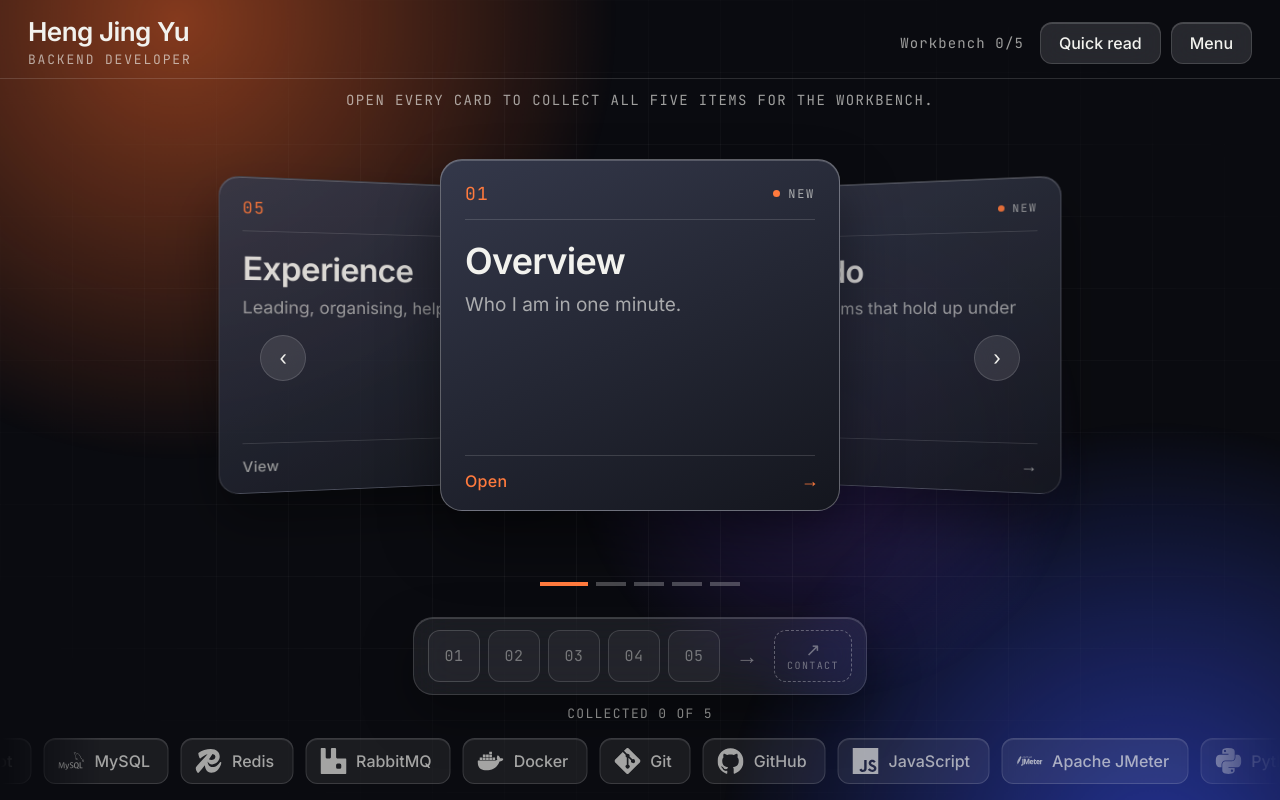
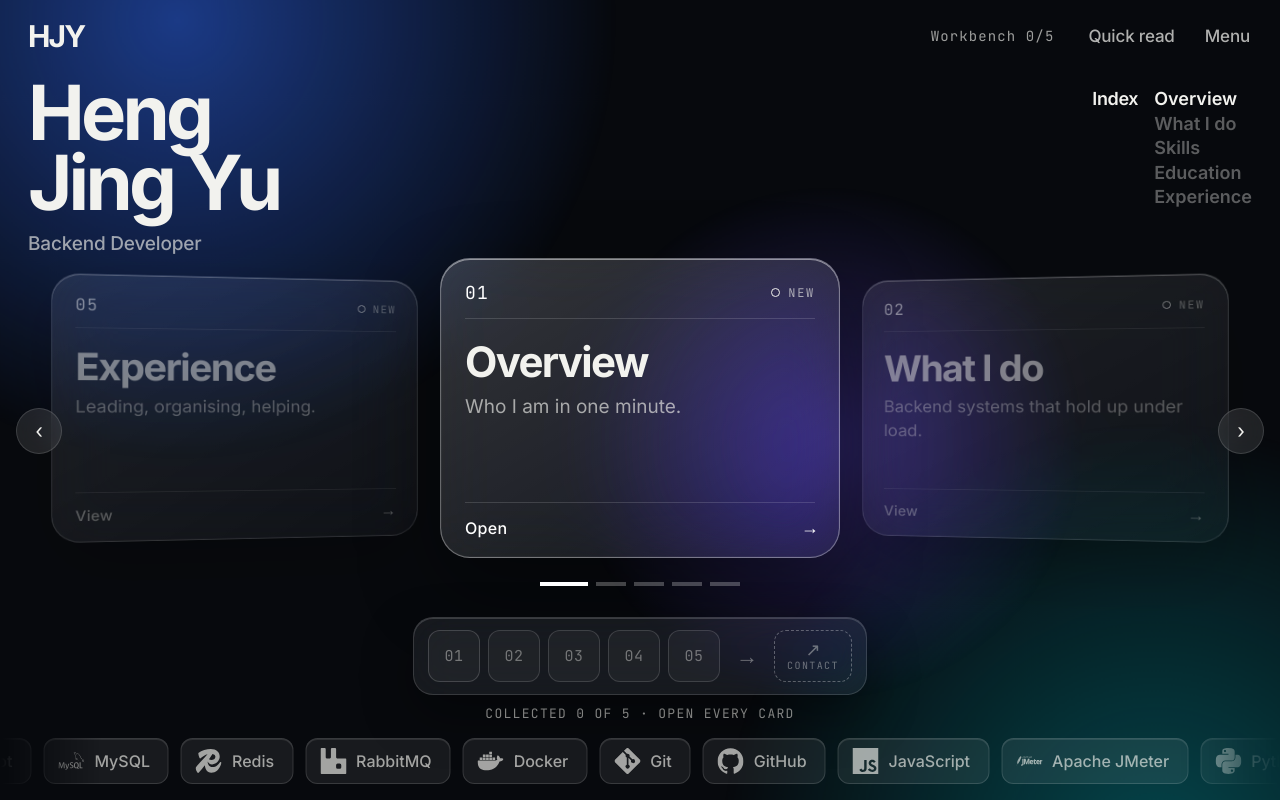
Before and after one commit to jingyu09/Portfolio-JingYu, a React (Vite) app: page / in a window 1280 px wide. Built offline with nearby package versions, Linux system fonts and the light colour scheme.

Commit message:
Make the website better

```diff
--- a/src/App.css
+++ b/src/App.css
@@ -1,13 +1,13 @@
 :root {
-  --bg: #0a0b10;
+  --bg: #07090d;
   --ink: #f2f2ee;
   --muted: rgba(242, 242, 238, 0.64);
   --line: rgba(255, 255, 255, 0.14);
-  --accent: #ff7a3d;
+  --accent: #ffffff;
   --glass: rgba(255, 255, 255, 0.07);
   --glass-strong: rgba(255, 255, 255, 0.12);
   --faint: rgba(242, 242, 238, 0.4);
-  --accent-ink: #160d07;
+  --accent-ink: #0b0c10;
   --font: "Inter", "Helvetica Neue", Helvetica, Arial, "PingFang SC", "Microsoft YaHei", system-ui, sans-serif;
   --mono: "JetBrains Mono", ui-monospace, "SF Mono", Menlo, Consolas, monospace;
 }
@@ -72,16 +72,15 @@ a {
   justify-content: space-between;
   gap: 12px;
   padding: 18px 28px 10px;
-  border-bottom: 1px solid var(--line);
-  margin: 0 0 4px;
+  margin: 0;
 }
 
 .brand-name {
   display: block;
-  font-size: 26px;
-  font-weight: 600;
-  letter-spacing: -0.02em;
-  line-height: 1.1;
+  font-size: 30px;
+  font-weight: 700;
+  letter-spacing: -0.06em;
+  line-height: 1;
 }
 
 .brand-role {
@@ -97,7 +96,7 @@ a {
 .topbar-actions {
   display: flex;
   align-items: center;
-  gap: 10px;
+  gap: 26px;
 }
 
 .progress-pill {
@@ -110,27 +109,20 @@ a {
 
 .pill-btn {
   white-space: nowrap;
-  border: 1px solid var(--line);
-  background: var(--glass-strong);
-  -webkit-backdrop-filter: blur(16px) saturate(160%);
-  backdrop-filter: blur(16px) saturate(160%);
-  box-shadow: inset 0 1px 0 rgba(255, 255, 255, 0.16);
+  border: 0;
+  background: none;
   color: var(--ink);
-  font-size: 16px;
+  opacity: 0.72;
+  font-size: 17px;
   font-weight: 500;
-  padding: 10px 18px;
-  border-radius: 12px;
+  letter-spacing: -0.01em;
+  padding: 8px 2px;
   cursor: pointer;
-  transition: background 0.2s ease, transform 0.12s ease, border-color 0.2s ease;
+  transition: opacity 0.2s ease;
 }
 
 .pill-btn:hover {
-  background: rgba(255, 255, 255, 0.2);
-  border-color: rgba(255, 255, 255, 0.3);
-}
-
-.pill-btn:active {
-  transform: translateY(1px);
+  opacity: 1;
 }
 
 .stage {
@@ -141,8 +133,9 @@ a {
 }
 
 .stage-hint {
-  margin: 8px 16px 0;
-  text-align: center;
+  display: none;
+  margin: 14px 28px 0;
+  text-align: left;
   font-family: var(--mono);
   font-size: 14px;
   letter-spacing: 0.1em;
@@ -150,10 +143,99 @@ a {
   color: var(--muted);
 }
 
+.hero {
+  display: grid;
+  grid-template-columns: minmax(0, 1fr) auto;
+  align-items: start;
+  gap: 4px 40px;
+  padding: 14px 28px 0;
+}
+
+.hero-title {
+  margin: 0;
+  font-size: clamp(44px, min(7vw, 9.5svh), 92px);
+  line-height: 0.92;
+  font-weight: 700;
+  letter-spacing: -0.05em;
+}
+
+.hero-role {
+  grid-column: 1;
+  margin: 10px 0 0;
+  font-size: 19px;
+  font-weight: 500;
+  letter-spacing: -0.01em;
+  color: var(--muted);
+}
+
+.hero-index {
+  grid-column: 2;
+  grid-row: 1 / span 2;
+  display: flex;
+  gap: 16px;
+  padding-top: 10px;
+  font-size: 18px;
+  letter-spacing: -0.02em;
+}
+
+.hero-index-label {
+  font-weight: 600;
+}
+
+.hero-index ul {
+  list-style: none;
+  margin: 0;
+  padding: 0;
+  display: grid;
+  gap: 2px;
+}
+
+.hero-index button {
+  background: none;
+  border: 0;
+  padding: 0;
+  font: inherit;
+  font-weight: 600;
+  text-align: left;
+  line-height: 1.25;
+  color: rgba(242, 242, 238, 0.36);
+  cursor: pointer;
+  transition: color 0.25s ease;
+}
+
+.hero-index button.seen {
+  color: rgba(242, 242, 238, 0.62);
+}
+
+.hero-index button.on,
+.hero-index button:hover {
+  color: var(--ink);
+}
+
 .dock {
   display: flex;
   justify-content: center;
   padding: 22px 12px 6px;
+}
+
+@media (max-width: 760px) {
+  .hero {
+    grid-template-columns: 1fr;
+    padding: 6px 16px 0;
+  }
+
+  .hero-index {
+    display: none;
+  }
+
+  .hero-title {
+    font-size: 46px;
+  }
+
+  .hero-role {
+    margin-top: 6px;
+    font-size: 16px;
+  }
 }
 
 @media (max-width: 560px) {
@@ -166,8 +248,7 @@ a {
   }
 
   .brand-name {
-    font-size: 21px;
-    white-space: nowrap;
+    font-size: 26px;
   }
 
   .progress-pill {
@@ -180,16 +261,14 @@ a {
   }
 
   .pill-btn {
-    font-size: 15px;
-    padding: 8px 13px;
+    font-size: 16px;
   }
 
   .topbar-actions {
-    gap: 8px;
+    gap: 20px;
   }
 
   .stage-hint {
-    font-size: 12px;
-    margin-bottom: 8px;
+    display: none;
   }
 }
--- a/src/App.jsx
+++ b/src/App.jsx
@@ -108,8 +108,12 @@ export default function App() {
       <div className="app">
         <header className="topbar">
           <div className="brand">
-            <span className="brand-name">{profile.name}</span>
-            <span className="brand-role">{profile.role}</span>
+            <span className="brand-name" aria-label={profile.name}>
+              {profile.name
+                .split(" ")
+                .map((word) => word[0])
+                .join("")}
+            </span>
           </div>
           <div className="topbar-actions">
             <span className="progress-pill" aria-live="polite">
@@ -125,6 +129,29 @@ export default function App() {
         </header>
 
         <main className="stage">
+          <section className="hero">
+            <h1 className="hero-title">
+              {profile.name.split(" ")[0]}
+              <br />
+              {profile.name.split(" ").slice(1).join(" ")}
+            </h1>
+            <p className="hero-role">{profile.role}</p>
+            <nav className="hero-index" aria-label="Sections">
+              <span className="hero-index-label">Index</span>
+              <ul>
+                {sections.map((section, i) => (
+                  <li key={section.id}>
+                    <button
+                      className={`${i === index ? "on" : ""}${viewed[section.id] ? " seen" : ""}`}
+                      onClick={() => setIndex(i)}
+                    >
+                      {section.title}
+                    </button>
+                  </li>
+                ))}
+              </ul>
+            </nav>
+          </section>
           <p className="stage-hint">
             {ready
               ? "All five items collected. Time to craft!"
--- a/src/components/Background.css
+++ b/src/components/Background.css
@@ -17,14 +17,14 @@
 .bg-glow.g1 {
   top: -38vmax;
   left: -26vmax;
-  background: radial-gradient(circle, rgba(255, 106, 44, 0.5) 0%, rgba(255, 106, 44, 0) 62%);
+  background: radial-gradient(circle, rgba(48, 108, 255, 0.5) 0%, rgba(48, 108, 255, 0) 62%);
   animation: glow-a 38s ease-in-out infinite alternate;
 }
 
 .bg-glow.g2 {
   bottom: -44vmax;
   right: -30vmax;
-  background: radial-gradient(circle, rgba(58, 84, 255, 0.55) 0%, rgba(58, 84, 255, 0) 62%);
+  background: radial-gradient(circle, rgba(0, 190, 200, 0.34) 0%, rgba(0, 190, 200, 0) 62%);
   animation: glow-b 46s ease-in-out infinite alternate;
 }
 
@@ -33,7 +33,7 @@
   left: 42%;
   width: 46vmax;
   height: 46vmax;
-  background: radial-gradient(circle, rgba(122, 76, 255, 0.28) 0%, rgba(122, 76, 255, 0) 62%);
+  background: radial-gradient(circle, rgba(110, 80, 255, 0.34) 0%, rgba(110, 80, 255, 0) 62%);
   animation: glow-c 52s ease-in-out infinite alternate;
 }
 
@@ -56,6 +56,7 @@
 }
 
 .bg-grid {
+  display: none;
   position: absolute;
   inset: 0;
   background-image: linear-gradient(rgba(255, 255, 255, 0.045) 1px, transparent 1px),
--- a/src/components/Carousel.css
+++ b/src/components/Carousel.css
@@ -3,7 +3,7 @@
   flex: 1;
   min-height: 0;
   overflow-x: clip;
-  --card-h: clamp(320px, 44svh, 400px);
+  --card-h: clamp(250px, calc(100svh - 500px), 400px);
   --card-w: min(80vw, 400px);
   touch-action: none;
   cursor: grab;
@@ -174,11 +174,11 @@
 }
 
 .nav.prev {
-  left: max(10px, calc(50% - 380px));
+  left: 16px;
 }
 
 .nav.next {
-  right: max(10px, calc(50% - 380px));
+  right: 16px;
 }
 
 .dots {
@@ -213,10 +213,44 @@
   background-color: var(--accent);
 }
 
+/* visionOS-style glass: light translucent fill, bright top edge, soft deep shadow. */
+.card {
+  background: linear-gradient(150deg, rgba(255, 255, 255, 0.18), rgba(255, 255, 255, 0.06));
+  border: 1px solid rgba(255, 255, 255, 0.2);
+  border-radius: 30px;
+  box-shadow: inset 0 1px 0 rgba(255, 255, 255, 0.45), inset 0 0 0 0.5px rgba(255, 255, 255, 0.08),
+    0 30px 80px rgba(0, 0, 0, 0.4);
+}
+
+.card.is-near {
+  -webkit-backdrop-filter: blur(28px) saturate(170%);
+  backdrop-filter: blur(28px) saturate(170%);
+}
+
+.card.is-center {
+  border-color: rgba(255, 255, 255, 0.34);
+}
+
+.card h3 {
+  font-size: 42px;
+  font-weight: 700;
+  letter-spacing: -0.04em;
+  line-height: 1;
+}
+
+.chip::before {
+  background: transparent;
+  border: 1.5px solid var(--ink);
+}
+
+.chip-seen::before {
+  background: var(--ink);
+}
+
 @media (max-width: 640px) {
   .carousel {
     --card-w: min(64vw, 300px);
-    --card-h: clamp(250px, 31svh, 300px);
+    --card-h: clamp(240px, calc(100svh - 430px), 300px);
   }
 
   .card {
@@ -230,7 +264,7 @@
 
   .card h3 {
     margin-top: 8px;
-    font-size: 28px;
+    font-size: 34px;
   }
 
   .card p {
--- a/src/components/Carousel.jsx
+++ b/src/components/Carousel.jsx
@@ -30,28 +30,29 @@ export default function Carousel({ items, index, onChange, viewed, onOpen, openI
 
   const cardWidth = () => (cardRefs.current[0] ? cardRefs.current[0].offsetWidth : 340);
 
+  const step = () => {
+    const w = cardWidth();
+    return w + (w < 300 ? 14 : 30);
+  };
+
+  // Cards sit side by side with a gap (they never overlap), so every card can be real
+  // translucent glass. Only the cards near the centre get the live blur.
   const paint = () => {
-    const cardW = cardWidth();
-    const radius = cardW * 1.2;
-    const theta = 0.55;
+    const gap = step();
     cardRefs.current.forEach((el, i) => {
       if (!el) return;
       const d = wrap(i - s.pos + n / 2, n) - n / 2;
       const abs = Math.abs(d);
-      const a = Math.max(-1.6, Math.min(1.6, d * theta));
-      const x = Math.sin(a) * radius;
-      const z = (Math.cos(a) - 1) * radius * 0.9;
-      const rot = -a * 36;
-      // Only the two neighbours stay visible; cards further away fade out completely,
-      // so the text of overlapping cards never shows through each other.
-      const opacity = abs <= 1 ? 1 - abs * 0.12 : Math.max(0, 0.88 * (2 - abs));
-      el.style.transform = `translate(-50%, -50%) translate3d(${x}px, 0, ${z}px) rotateY(${rot}deg) scale(${
-        1 - Math.min(abs, 3) * 0.09
-      })`;
+      const c = Math.max(-2.2, Math.min(2.2, d));
+      const opacity = abs <= 1 ? 1 - abs * 0.5 : Math.max(0, 0.5 * (2 - abs));
+      el.style.transform = `translate(-50%, -50%) translate3d(${c * gap}px, 0, ${
+        -Math.min(abs, 2) * 90
+      }px) rotateY(${-Math.max(-1, Math.min(1, d)) * 12}deg) scale(${1 - Math.min(abs, 2) * 0.06})`;
       el.style.opacity = String(opacity);
       el.style.zIndex = String(100 - Math.round(abs * 10));
       el.style.pointerEvents = abs > 1.6 ? "none" : "auto";
       el.classList.toggle("is-center", abs < 0.5);
+      el.classList.toggle("is-near", abs < 1.6);
     });
   };
 
@@ -120,7 +121,7 @@ export default function Carousel({ items, index, onChange, viewed, onOpen, openI
     return () => window.removeEventListener("keydown", onKey);
   }, [active, index, n, onChange]);
 
-  const spacing = () => cardWidth() * 0.55;
+  const spacing = () => step();
 
   const onPointerDown = (event) => {
     if (event.button > 0) return;
--- a/src/components/ContactTicket.css
+++ b/src/components/ContactTicket.css
@@ -99,7 +99,7 @@
 }
 
 .contact-list a {
-  color: #c2410c;
+  color: #14161c;
   font-weight: 600;
   overflow-wrap: anywhere;
 }
@@ -164,8 +164,8 @@
 
 .stub-ui input:focus,
 .stub-ui textarea:focus {
-  outline: 3px solid rgba(255, 122, 61, 0.4);
-  border-color: var(--accent);
+  outline: 3px solid rgba(20, 22, 28, 0.16);
+  border-color: #14161c;
 }
 
 .stub-ui input.invalid {
@@ -208,9 +208,9 @@
 }
 
 .tear-handle.ready {
-  background: var(--accent);
-  border: 1px solid var(--accent);
-  color: var(--accent-ink);
+  background: #14161c;
+  border: 1px solid #14161c;
+  color: #f3f3ef;
   cursor: grab;
   animation: handle-pulse 1.8s ease-in-out infinite;
 }
@@ -229,7 +229,7 @@
   align-self: center;
   background: none;
   border: none;
-  color: #c2410c;
+  color: #14161c;
   font-size: 15px;
   text-decoration: underline;
   cursor: pointer;
--- a/src/components/ContactTicket.jsx
+++ b/src/components/ContactTicket.jsx
@@ -167,7 +167,7 @@ export default function ContactTicket({ onClose }) {
           value={rating}
           onChange={setRating}
           labels={RATING_LABELS}
-          activeColor="#ff7a3d"
+          activeColor="#14161c"
           idleColor="#cfcdc6"
           tipColor="#14161c"
           tipTextColor="#f3f3ef"
--- a/src/components/IntroSplash.css
+++ b/src/components/IntroSplash.css
@@ -9,8 +9,8 @@
   padding: 24px;
   text-align: left;
   cursor: pointer;
-  background: radial-gradient(60vmax 60vmax at 12% 0%, rgba(255, 106, 44, 0.5), rgba(255, 106, 44, 0) 70%),
-    radial-gradient(70vmax 70vmax at 100% 100%, rgba(58, 84, 255, 0.45), rgba(58, 84, 255, 0) 70%), #090a0f;
+  background: radial-gradient(60vmax 60vmax at 12% 0%, rgba(48, 108, 255, 0.5), rgba(48, 108, 255, 0) 70%),
+    radial-gradient(70vmax 70vmax at 100% 100%, rgba(0, 190, 200, 0.32), rgba(0, 190, 200, 0) 70%), #07090d;
   transition: opacity 0.5s ease;
 }
 
@@ -29,7 +29,7 @@
   font-size: 14px;
   letter-spacing: 0.22em;
   text-transform: uppercase;
-  color: var(--accent);
+  color: var(--muted);
 }
 
 .intro-name {
--- a/src/components/PixelMenu.css
+++ b/src/components/PixelMenu.css
@@ -40,11 +40,11 @@
 }
 
 .sm-layer-1 {
-  background: var(--accent);
+  background: rgba(255, 255, 255, 0.16);
 }
 
 .sm-layer-2 {
-  background: #2a3bd6;
+  background: rgba(255, 255, 255, 0.09);
 }
 
 .sm-panel {
--- a/src/components/SectionModal.css
+++ b/src/components/SectionModal.css
@@ -110,7 +110,7 @@
 }
 
 .solid-btn:hover {
-  box-shadow: 0 8px 24px rgba(255, 122, 61, 0.4);
+  box-shadow: 0 8px 24px rgba(255, 255, 255, 0.22);
 }
 
 .solid-btn:active {
--- a/src/components/Workbench.css
+++ b/src/components/Workbench.css
@@ -22,11 +22,11 @@
   0%,
   100% {
     box-shadow: inset 0 1px 0 rgba(255, 255, 255, 0.16), 0 20px 50px rgba(0, 0, 0, 0.35),
-      0 0 0 rgba(255, 122, 61, 0);
+      0 0 0 rgba(255, 255, 255, 0.0);
   }
   50% {
     box-shadow: inset 0 1px 0 rgba(255, 255, 255, 0.16), 0 20px 50px rgba(0, 0, 0, 0.35),
-      0 0 34px rgba(255, 122, 61, 0.5);
+      0 0 34px rgba(255, 255, 255, 0.28);
   }
 }
 
@@ -53,9 +53,9 @@
 
 .wb-cell.lit {
   color: var(--ink);
-  background: rgba(255, 122, 61, 0.22);
+  background: rgba(255, 255, 255, 0.12);
   border-color: var(--accent);
-  box-shadow: 0 0 18px rgba(255, 122, 61, 0.45);
+  box-shadow: 0 0 18px rgba(255, 255, 255, 0.25);
 }
 
 .wb-cell.hint {
@@ -129,7 +129,7 @@
   border-color: var(--accent);
   background: var(--accent);
   color: var(--accent-ink);
-  box-shadow: 0 0 26px rgba(255, 122, 61, 0.6);
+  box-shadow: 0 0 26px rgba(255, 255, 255, 0.33);
   animation: wb-pop 0.7s cubic-bezier(0.2, 0.9, 0.3, 1.3);
 }
 
@@ -177,11 +177,11 @@
   color: var(--accent-ink);
   font-size: 17px;
   font-weight: 600;
-  padding: 10px 24px;
-  border-radius: 12px;
+  padding: 11px 26px;
+  border-radius: 999px;
   cursor: pointer;
   white-space: nowrap;
-  box-shadow: 0 8px 26px rgba(255, 122, 61, 0.45);
+  box-shadow: 0 8px 26px rgba(255, 255, 255, 0.25);
   animation: craft-in 0.5s cubic-bezier(0.2, 0.9, 0.3, 1.3), craft-pulse 2s ease-in-out 0.5s infinite;
 }
 
@@ -199,10 +199,10 @@
 @keyframes craft-pulse {
   0%,
   100% {
-    box-shadow: 0 8px 26px rgba(255, 122, 61, 0.35);
+    box-shadow: 0 8px 26px rgba(255, 255, 255, 0.19);
   }
   50% {
-    box-shadow: 0 8px 36px rgba(255, 122, 61, 0.7);
+    box-shadow: 0 8px 36px rgba(255, 255, 255, 0.39);
   }
 }
 
--- a/src/components/Workbench.jsx
+++ b/src/components/Workbench.jsx
@@ -15,7 +15,7 @@ export default function Workbench({
 }) {
   const count = sections.filter((s) => viewed[s.id]).length;
 
-  let caption = `Collected ${count} of ${sections.length}`;
+  let caption = `Collected ${count} of ${sections.length} · open every card`;
   if (ready) caption = "Everything collected";
   if (crafting) caption = "Assembling...";
   if (crafted) caption = "Ticket ready. Open it.";
```
